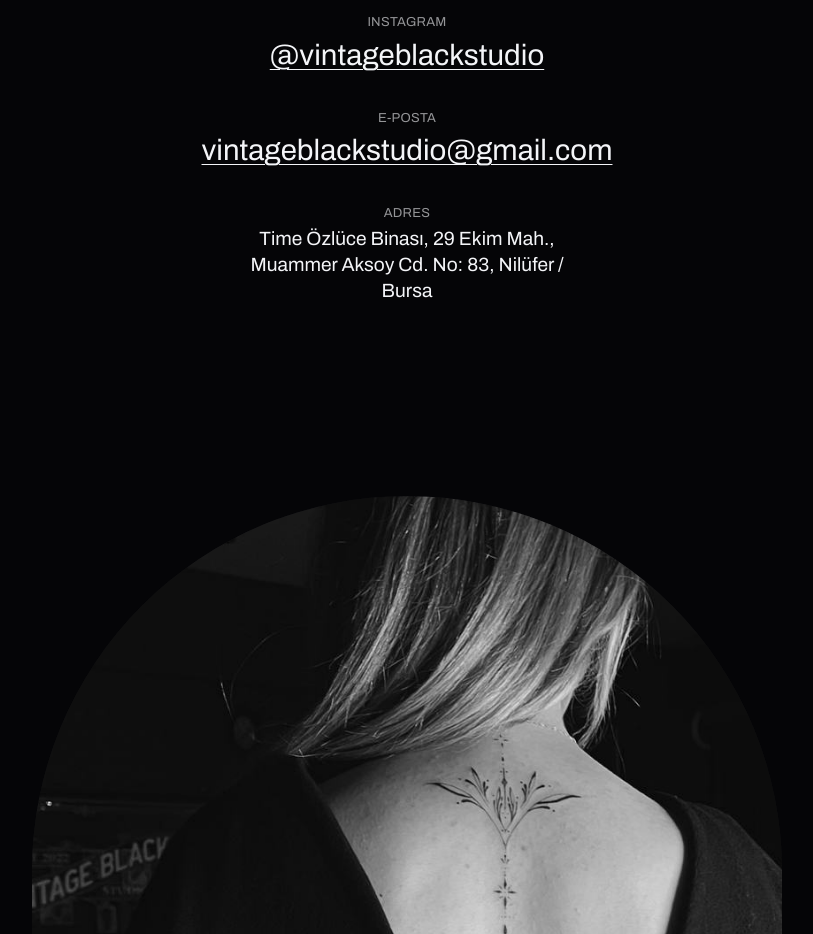
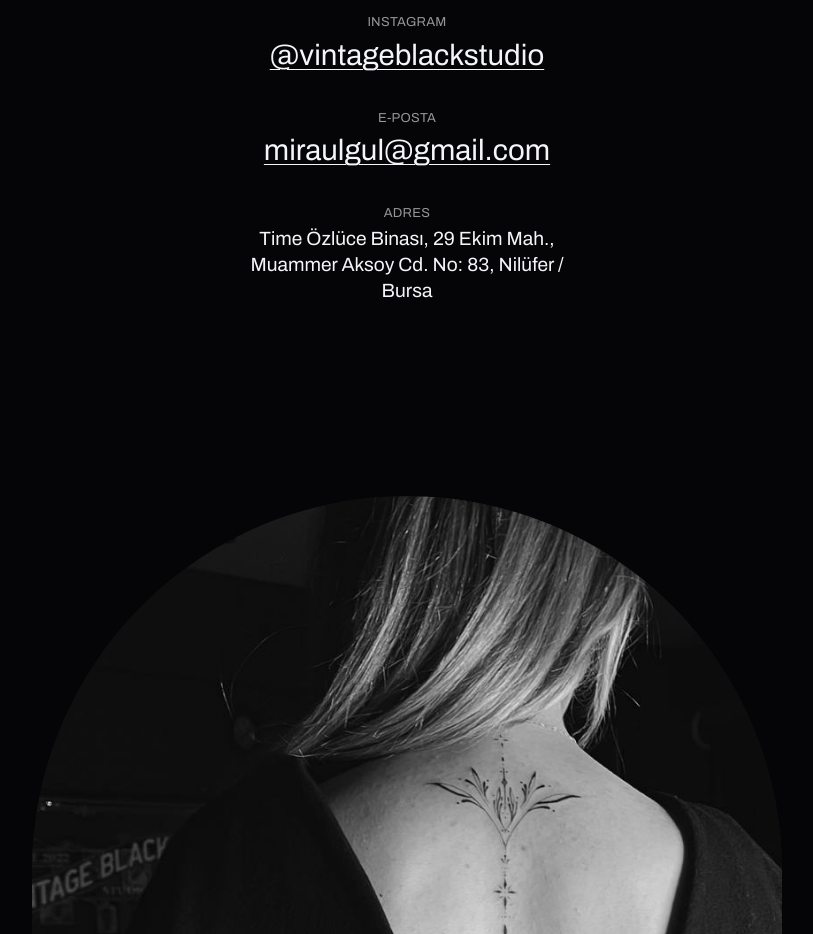
Before and after one commit to hakansagiroglubusiness/vintage-black-studio, a plain HTML site: page index.html in a window 1280 px wide. Shown: the part 7780-8714 px from the top of the page, without its empty margins (233-1046 px from the left). Drawn offline with Linux system fonts and the light colour scheme; a web font is replaced by a local one.

Commit message:
Switch contact email to miraulgul@gmail.com
Co-Authored-By: Claude Fable 5.2 <noreply@anthropic.com>
Claude-Session: https://claude.ai/code/session_011JSmMWmhBkdCktFF4rvs8R

```diff
--- a/index.html
+++ b/index.html
@@ -317,7 +317,7 @@ section{position:relative}
     <p class="contact__note fade rv">Randevu, fiyat ve tasarım soruları için yaz:</p>
     <dl class="fade rv">
       <div><dt>Instagram</dt><dd><a class="ul" href="https://www.instagram.com/vintageblackstudio/" target="_blank" rel="noopener">@vintageblackstudio</a></dd></div>
-      <div><dt>E-posta</dt><dd><a class="ul" href="mailto:vintageblackstudio@gmail.com" lang="en">vintageblackstudio@gmail.com</a></dd></div>
+      <div><dt>E-posta</dt><dd><a class="ul" href="mailto:miraulgul@gmail.com" lang="en">miraulgul@gmail.com</a></dd></div>
       <div><dt>Adres</dt><dd style="font-size:clamp(18px,1.5vw,24px);max-width:30ch;margin-inline:auto">Time Özlüce Binası, 29 Ekim Mah., Muammer Aksoy Cd. No: 83, Nilüfer / Bursa</dd></div>
     </dl>
     <div class="arch rv"><div class="im"><img src="img/ccd1d929.jpg" alt="Omurga boyunca ince işli dövme; arkada Vintage Black Studio ayna tabelası"></div></div>
```
